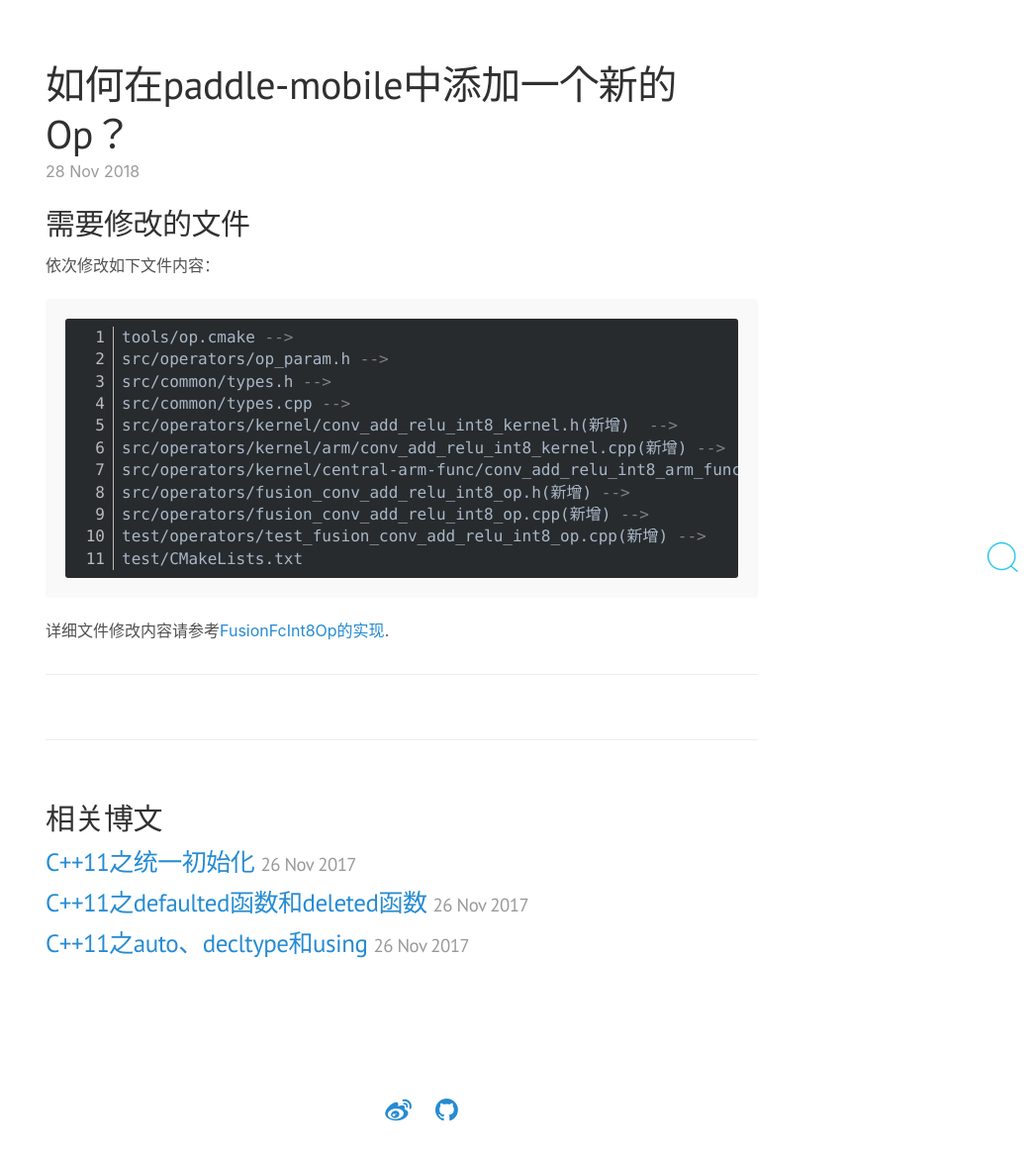
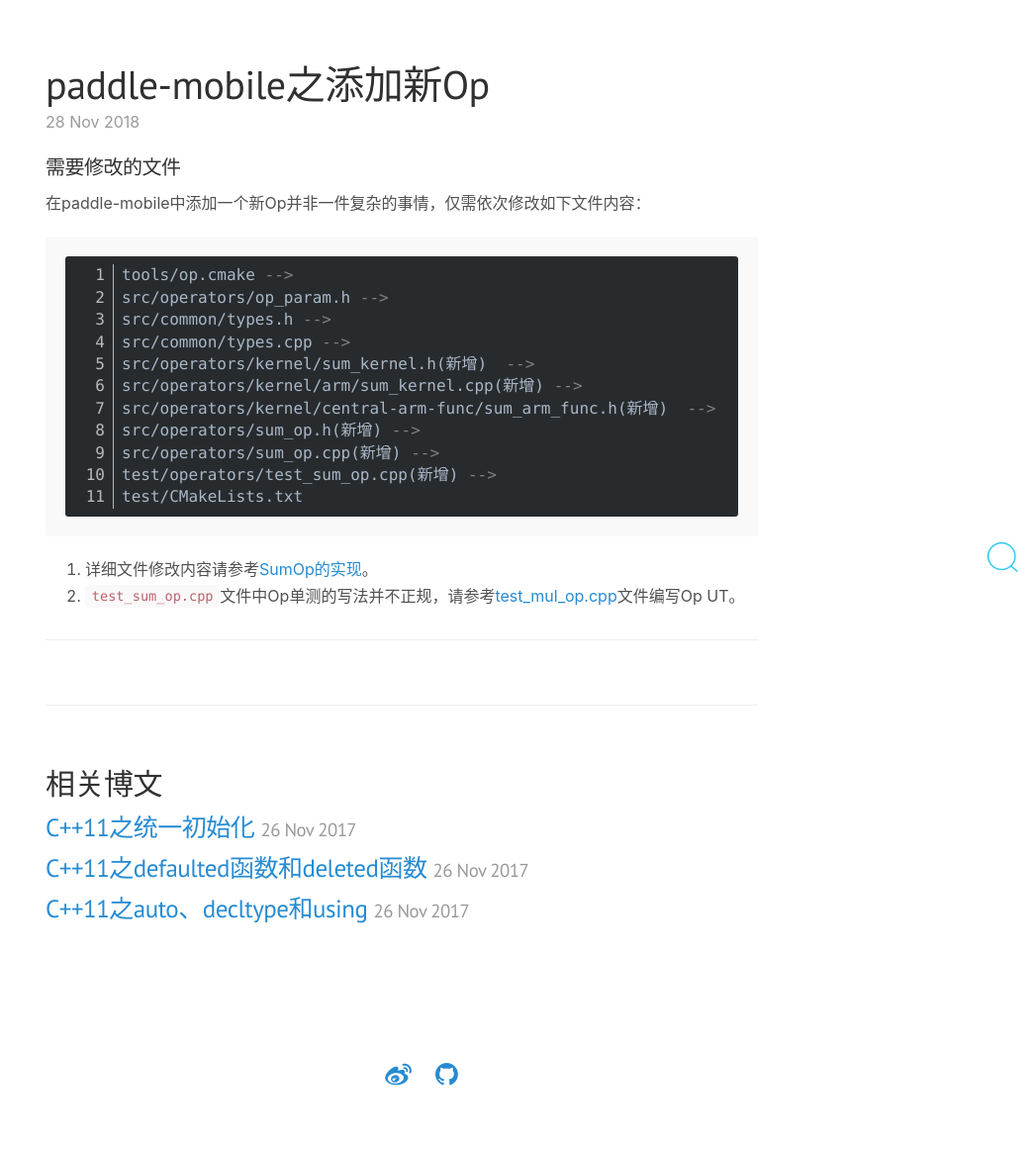
Before and after one commit to wzzju/wzzju.github.io, a Jekyll site: the page built from _posts/2018-11-28-add-new-op-in-paddlemobile.md, in a window 1280 px wide. Shown: the part 281-1443 px from the top of the page at 99% size, without its empty margins (234-1280 px from the left). Built offline with Jekyll 4.4.1, drawn with Linux system fonts in a browser that asks for light colours; comment, search, counter and statistics services are not loaded; after the commit the page ends 1407 px from its top, so only the background shows below that.

Commit message:
add new op in paddle-mobile

````diff
--- a/_posts/2018-11-28-add-new-op-in-paddlemobile.md
+++ b/_posts/2018-11-28-add-new-op-in-paddlemobile.md
@@ -1,27 +1,28 @@
 ---
 layout: post
-title: 如何在paddle-mobile中添加一个新的Op？
+title: paddle-mobile之添加新Op
 date: 2018-11-28
 comments: true
 categories: [ "AI Framework", "Paddle Mobile" ]
 ---
 
-## 需要修改的文件
+#### 需要修改的文件
 
-依次修改如下文件内容：
+在paddle-mobile中添加一个新Op并非一件复杂的事情，仅需依次修改如下文件内容：
 
 ```bash
 tools/op.cmake -->
 src/operators/op_param.h -->
 src/common/types.h -->
 src/common/types.cpp -->
-src/operators/kernel/conv_add_relu_int8_kernel.h(新增)  -->
-src/operators/kernel/arm/conv_add_relu_int8_kernel.cpp(新增) -->
-src/operators/kernel/central-arm-func/conv_add_relu_int8_arm_func.h(新增)  -->
-src/operators/fusion_conv_add_relu_int8_op.h(新增) -->
-src/operators/fusion_conv_add_relu_int8_op.cpp(新增) -->
-test/operators/test_fusion_conv_add_relu_int8_op.cpp(新增) -->
+src/operators/kernel/sum_kernel.h(新增)  -->
+src/operators/kernel/arm/sum_kernel.cpp(新增) -->
+src/operators/kernel/central-arm-func/sum_arm_func.h(新增)  -->
+src/operators/sum_op.h(新增) -->
+src/operators/sum_op.cpp(新增) -->
+test/operators/test_sum_op.cpp(新增) -->
 test/CMakeLists.txt
 ```
 
-详细文件修改内容请参考[FusionFcInt8Op的实现](https://github.com/PaddlePaddle/paddle-mobile/pull/1336/files).
+1. 详细文件修改内容请参考[SumOp的实现](https://github.com/PaddlePaddle/paddle-mobile/pull/1122/files)。
+2. `test_sum_op.cpp`文件中Op单测的写法并不正规，请参考[test_mul_op.cpp](https://github.com/PaddlePaddle/paddle-mobile/blob/develop/test/operators/test_mul_op.cpp)文件编写Op UT。
````
